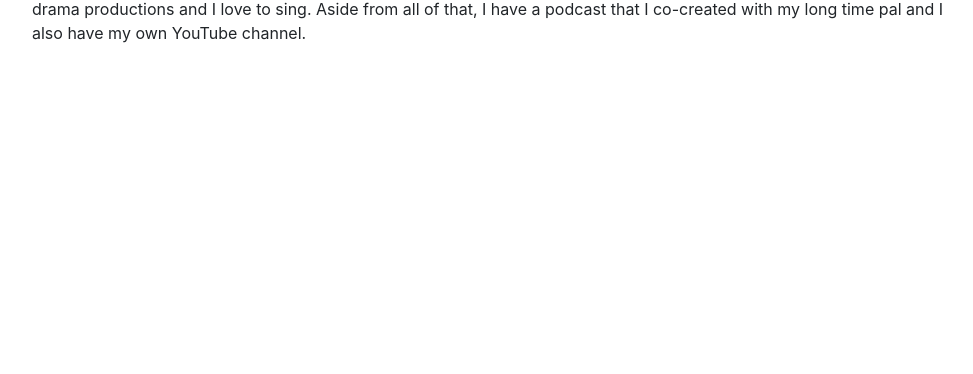
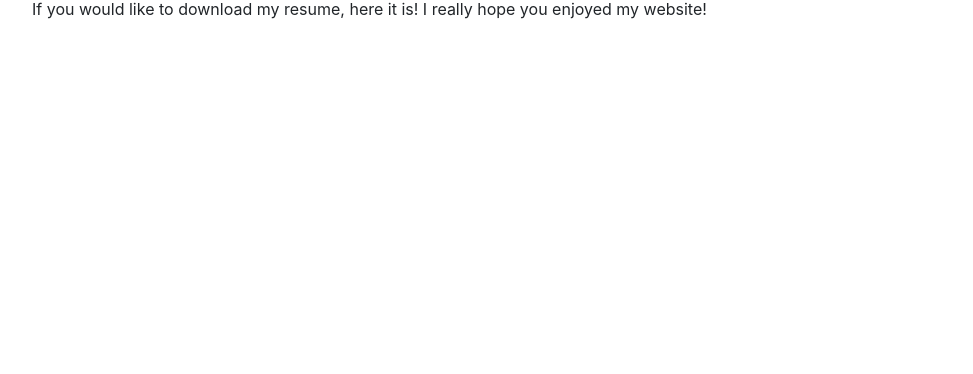
Before and after one commit to robwizzie/robwizzie.github.io, a website with bundled scripts: page index.html in a window 1280 px wide. Shown: the part 5524-5898 px from the top of the page, without its empty margins (288-1261 px from the left). Built offline with nearby package versions, Linux system fonts and the light colour scheme; a web font is replaced by a local one.

Commit message:
resume section

```diff
--- a/index.html
+++ b/index.html
@@ -284,8 +284,7 @@
         <section class="resume-section p-3 p-lg-5 d-flex align-items-center" id="resume">
             <div class="w-100">
                 <h2 class="mb-5">Resume <img src="RW Logo.png" alt="" style="width:75px;height:75px" align="right"></h2>
-                <p>Apart from coding, I enjoy beating my friends in basketball and volleyball. I have been in many different play and musical drama productions and I love to sing. Aside from all of that, I have a podcast that I co-created with my long time
-                    pal and I also have my own YouTube channel.</p>
+                <p>If you would like to download my resume, here it is! I really hope you enjoyed my website!</p>
             </div>
         </section>
     </div>
```
